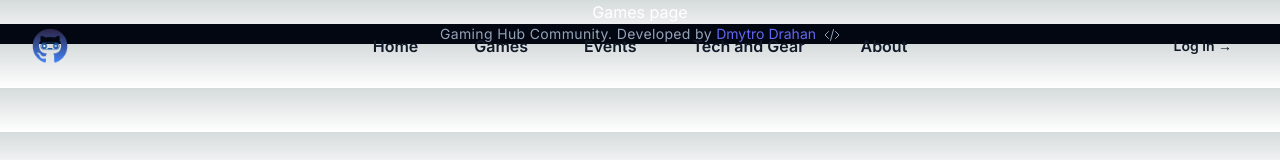
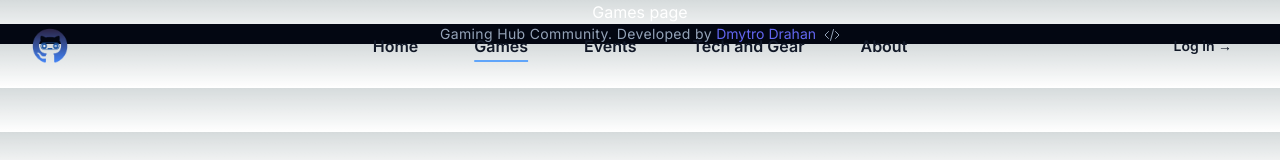
Before and after one commit to DraganD-Ukr/Gaming-Community-Hub, a Next.js app in the folder gaming_community_hub/: page /games in a window 1280 px wide. Shown: the top 160 px of the page. Built offline with nearby package versions, Linux system fonts and the light colour scheme.

Commit message:
Added active Links

```diff
--- a/gaming_community_hub/components/Navbar.tsx
+++ b/gaming_community_hub/components/Navbar.tsx
@@ -5,7 +5,8 @@ import { useState, useEffect } from 'react';
 import { Dialog } from '@headlessui/react';
 import { Bars3Icon, XMarkIcon } from '@heroicons/react/24/outline';
 import Link from 'next/link';
-// import { useRouter } from 'next/router';
+import { usePathname } from 'next/navigation';
+
 
 const navigation = [
   { name: 'Home', href: '/' },
@@ -15,10 +16,18 @@ const navigation = [
   { name: 'About', href: '/about' },
 ];
 
+
+
+
 export default function Navbar() {
+  // Mobile menu state
   const [mobileMenuOpen, setMobileMenuOpen] = useState(false);
-  // const router = useRouter();
 
+  // Active Links
+  const isActive = (href: string) => href === currentPath;
+  const currentPath = usePathname();
+
+  // Close mobile menu
   const closeMobileMenu: React.MouseEventHandler<HTMLAnchorElement> = () => {
     setMobileMenuOpen(false);
   };
@@ -59,15 +68,13 @@ export default function Navbar() {
           {navigation.map((item) => (
             <Link legacyBehavior key={item.name} href={item.href}>
               <a
-              onClick={closeMobileMenu}
-              className="-mx-3 block rounded-full px-4 py-2 text-base font-semibold leading-7 text-gray-900 hover:bg-gray-50 dark:text-white dark:hover:bg-gray-700 dark:hover:bg-opacity-30 transition-colors duration-300 ease-in-out"
-            >
+                onClick={closeMobileMenu}
+                className={`-mx-3 block rounded-full px-4 py-2 text-base font-semibold leading-7 text-gray-900 hover:bg-gray-50 dark:text-white dark:hover:bg-gray-700 dark:hover:bg-opacity-30 transition-colors duration-300 ease-in-out ${isActive(item.href) ? ' decoration-blue-400 decoration-2 underline underline-offset-8' : ''}`}
+              >
                 {item.name}
               </a>
             </Link>
           ))}
-
-
         </div>
 
         {/* Login button */}
@@ -113,8 +120,9 @@ export default function Navbar() {
                 {navigation.map((item) => (
                   <Link legacyBehavior key={item.name} href={item.href}>
                     <a
-                    onClick={closeMobileMenu}
-                    className="-mx-3 block rounded-full px-4 py-2 text-base font-semibold leading-7 text-gray-900 hover:bg-gray-50 dark:text-white dark:hover:bg-gray-700 dark:hover:bg-opacity-30 transition-colors duration-300 ease-in-out">
+                      onClick={closeMobileMenu}
+                      className={`-mx-3 block rounded-full px-4 py-2 text-base font-semibold leading-7 text-gray-900 hover:bg-gray-50 dark:text-white dark:hover:bg-gray-700 dark:hover:bg-opacity-30 transition-colors duration-300 ease-in-out ${isActive(item.href) ? ' decoration-blue-400 decoration-2 underline underline-offset-8' : ''}`}
+                      >
                       {item.name}
                     </a>
                   </Link>
```
